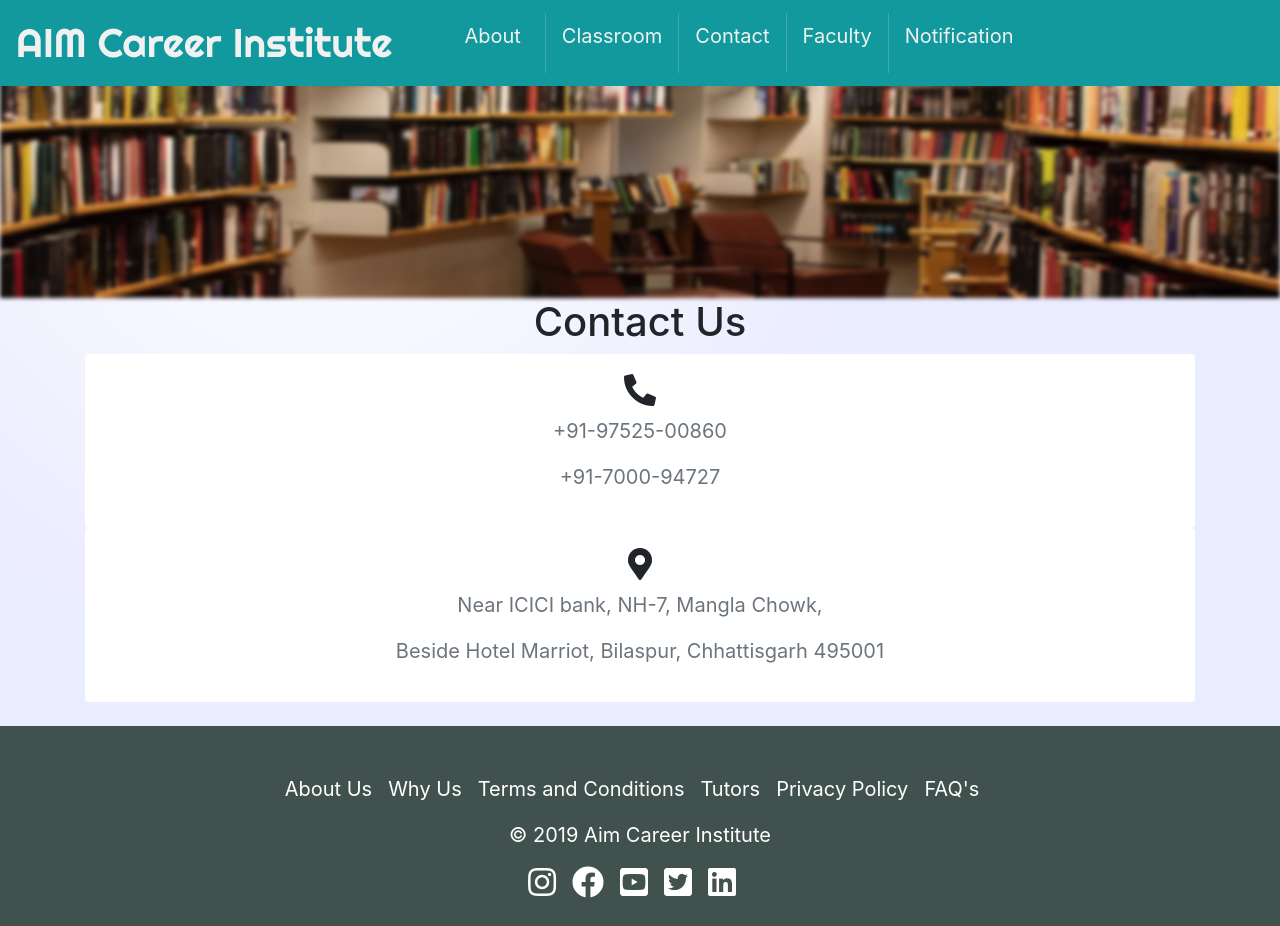
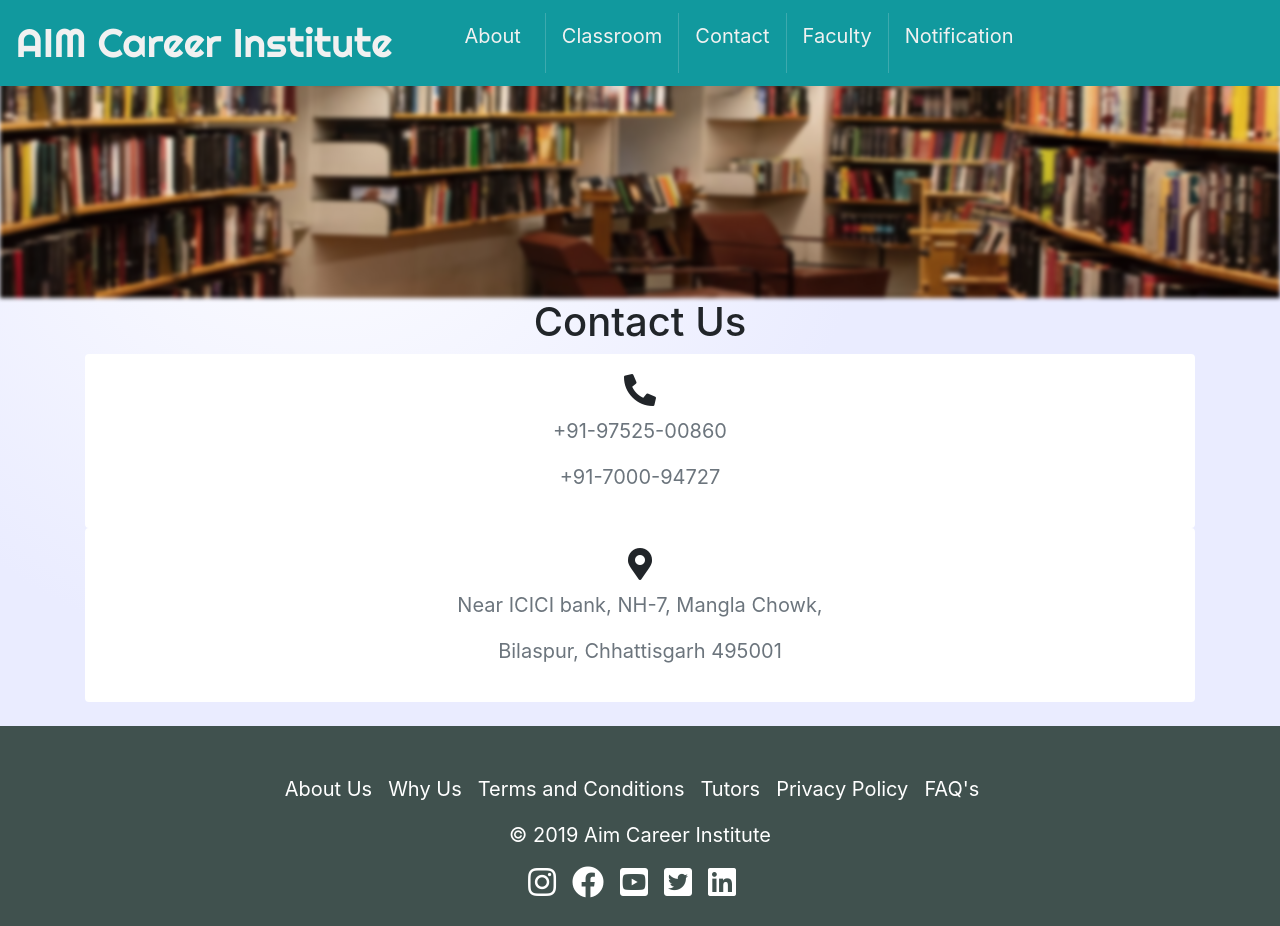
Before and after one commit to hemantkumar2/aim, a React (Create React App) app: page /contact in a window 1280 px wide. Built offline with nearby package versions, Linux system fonts and the light colour scheme.

Commit message:
location updated

```diff
--- a/src/Contact.js
+++ b/src/Contact.js
@@ -25,7 +25,7 @@ const Contact = () => {
                   Near ICICI bank, NH-7, Mangla Chowk,
                 </p>
                 <p className='contact-content text-muted'>
-                  Beside Hotel Marriot, Bilaspur, Chhattisgarh 495001
+                  Bilaspur, Chhattisgarh 495001
                 </p>
               </div>
             </div>
```
